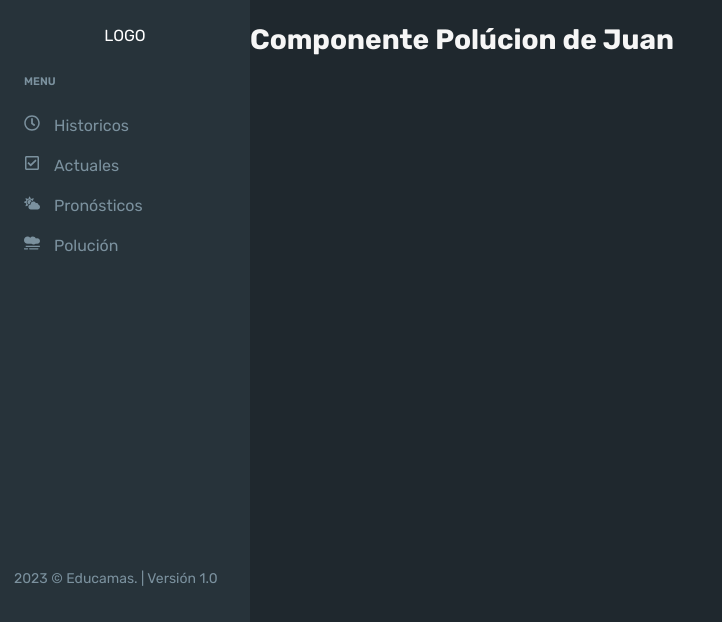
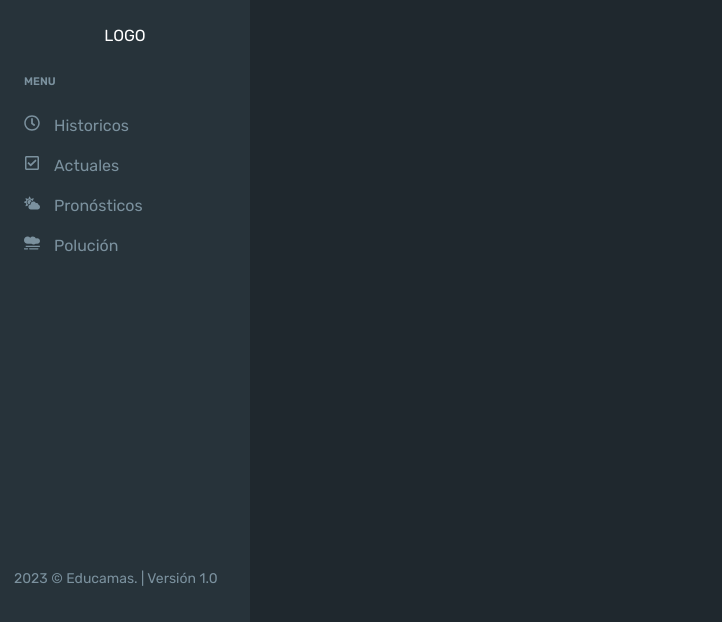
Before and after one commit to programateacademy/Educlima, a React (Create React App) app: page /polucion in a window 1280 px wide. Shown: the top 622 px of the page, without its empty margins (0-722 px from the left). Built offline with nearby package versions, Linux system fonts and the light colour scheme.

Commit message:
agregando

```diff
--- a/src/App.js
+++ b/src/App.js
@@ -1,13 +1,13 @@
 import "./App.css";
 import { BrowserRouter as Router, Routes, Route } from 'react-router-dom';
-import Weather from "./components/Weather";
-import Sidebar from "./components/Sidebar";
-import Historicos from "./components/Historicos";
-import Actuales from "./components/Actuales";
-import Polucion from "./components/Polucion";
+import Weather from "./Components/Weather";
+import Sidebar from "./Components/Sidebar";
+import Historicos from "./Components/Historicos";
+import Actuales from "./Components/Actuales";
+// import Polucion from "./Components/polucion";
 
-import "./components/Weather.css";
-import "./components/Sidebar.css";
+import "./Components/Weather.css";
+import "./Components/Sidebar.css";
 
 function App() {
   return (
@@ -18,7 +18,7 @@ function App() {
           <Route path="/" element={<Historicos />} />
           <Route path="/actuales" element={<Actuales />} />
           <Route path="/weather" element={<Weather />} />
-          <Route path="/polucion" element={<Polucion />} />
+          {/* <Route path="/polucion" element={<Polucion />} /> */}
         </Routes>
       </div>
     </Router>
--- a/src/components/Polucion.js
+++ /dev/null
@@ -1,9 +0,0 @@
-const Polucion = () => {
-  return (
-    <div>
-      <h2>Componente Polúcion de Juan</h2>
-    </div>
-  );
-};
-
-export default Polucion;
```
